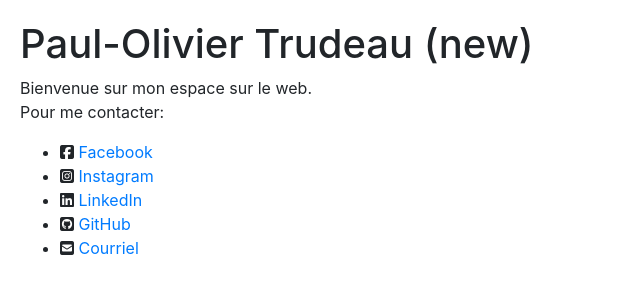
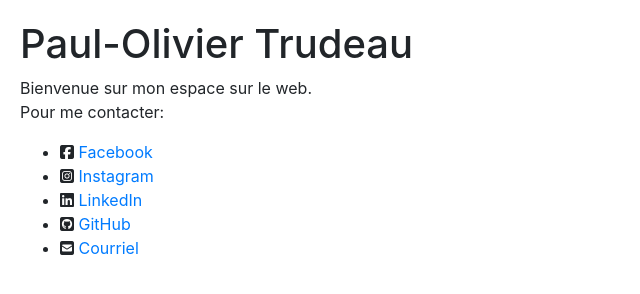
Before and after one commit to potrudeau/pages-p-o.ca, a plain HTML site: page index.html in a window 1280 px wide. Shown: the whole page, without its empty margins (0-640 px from the left). Drawn offline with nearby package versions, Linux system fonts and the light colour scheme.

Commit message:
Update index.html

```diff
--- a/index.html
+++ b/index.html
@@ -18,7 +18,7 @@
 </head>
 
 <body style="padding-left:20px;padding-top:20px;">
-    <h1>Paul-Olivier Trudeau (new)</h1>
+    <h1>Paul-Olivier Trudeau</h1>
     <p>
         Bienvenue sur mon espace sur le web.<br />Pour me contacter:
         <ul>
```
